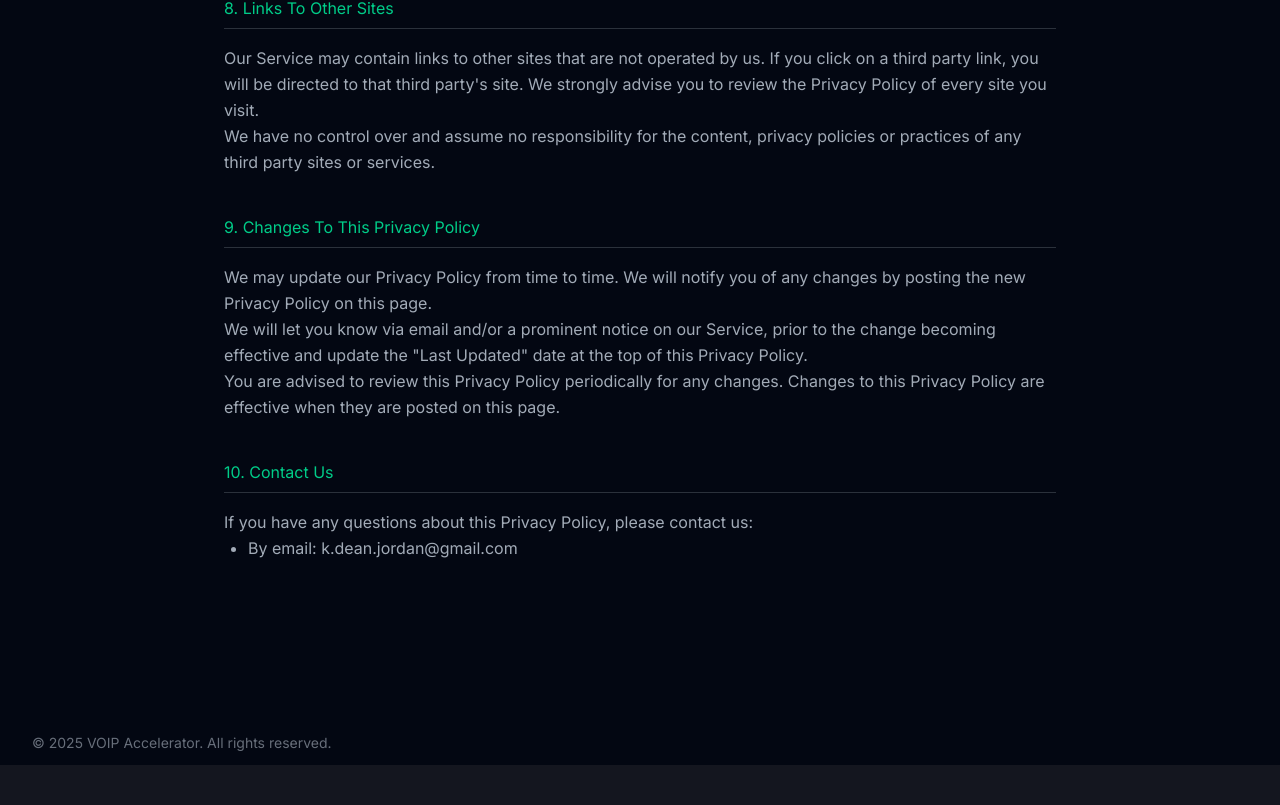
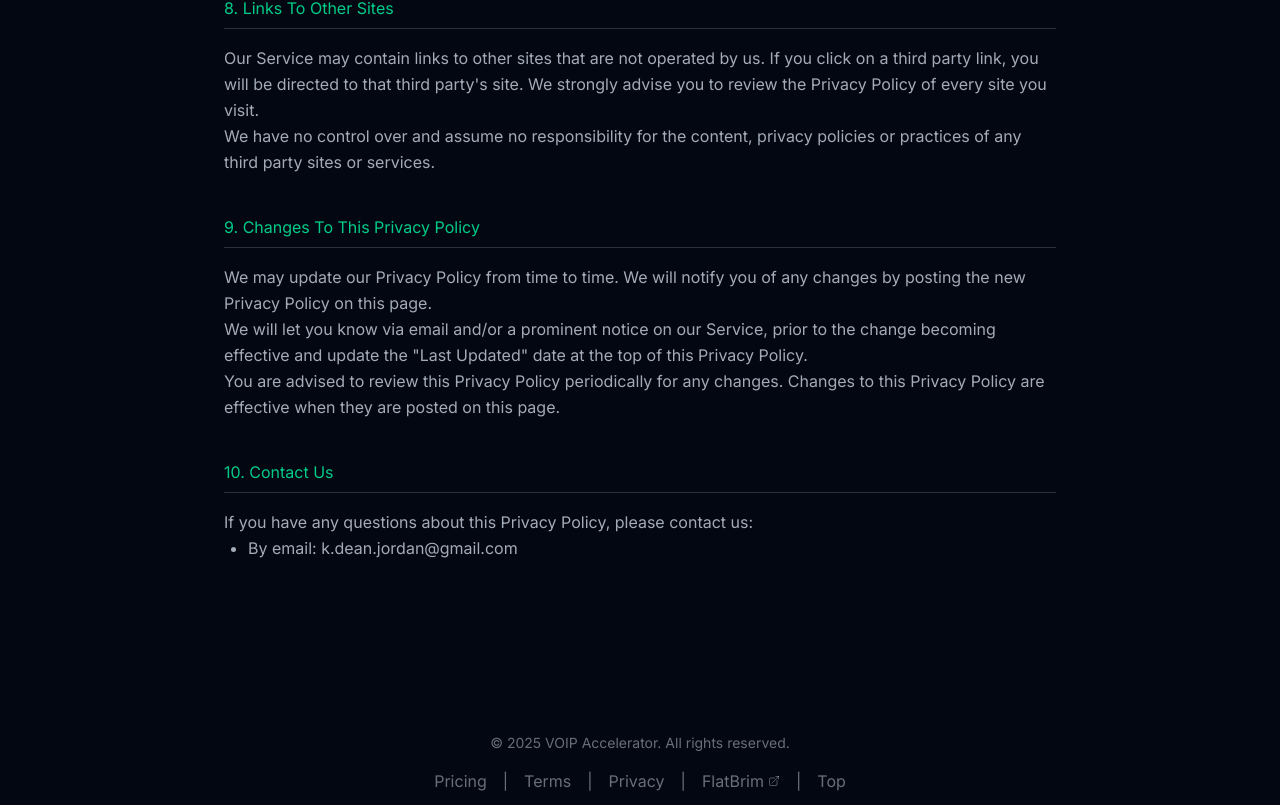
Before and after one commit to kdjordan/voip-accelerator, a Vue app in the folder client/: page /privacy-policy in a window 1280 px wide. Shown: the part 4155-4960 px from the top of the page. Before the commit the page ends 4920 px from the top, so only its background shows below. Built offline with nearby package versions, Linux system fonts and the light colour scheme.

Commit message:
STYLE: update footer links and improve layout in TheFooter

```diff
--- a/client/src/components/shared/TheFooter.vue
+++ b/client/src/components/shared/TheFooter.vue
@@ -1,49 +1,47 @@
 <template>
   <footer class="text-muted-foreground py-3 text-sizeSm text-foreground">
-    <div class="">
-      <div class="mt-12 pl-8 text-fbWhite/50 text-sm">
+    <div class="flex flex-col items-center justify-center">
+      <div class="mt-12 text-fbWhite/50 text-sm">
         &copy; {{ new Date().getFullYear() }} VOIP Accelerator. All rights reserved.
       </div>
-      <!-- <div class="flex items-center justify-start space-x-4">
-        <RouterLink
-          to="#"
-          class="hover:text-foreground/50 transition-colors"
-        >
+      <div class="flex items-center justify-start space-x-4 mt-4 text-fbWhite/50">
+        <RouterLink to="#pricing" class="hover:text-fbWhite/90 transition-colors">
           Pricing
         </RouterLink>
-        <span class="text-foreground/50">|</span>
-        <RouterLink to="#" class="hover:text-foreground/50 transition-colors">
-          Enterprise
+        <span class="text-fbWhite/50">|</span>
+        <RouterLink
+          to="/terms-and-conditions"
+          class="hover:text-fbWhite/90 transition-colors"
+          target="_blank"
+        >
+          Terms
         </RouterLink>
-        <span class="text-foreground/50">|</span>
-        <RouterLink to="#" class="hover:text-foreground/50 transition-colors">
-          FAQ
-        </RouterLink>
-        <span class="text-foreground/50">|</span>
+        <span class="text-fbWhite/50">|</span>
         <RouterLink
-          to="#"
-          class="hover:text-foreground/50 transition-colors"
-        >
-          Legal
-        </RouterLink>
-        <span class="text-foreground/50">|</span>
-        <RouterLink
-          to="#"
-          class="hover:text-foreground/50 transition-colors"
+          to="/privacy-policy"
+          class="hover:text-fbWhite/90 transition-colors"
+          target="_blank"
         >
           Privacy
         </RouterLink>
-        <span class="text-foreground/50">|</span>
+        <span class="text-fbWhite/50">|</span>
         <a
-          href="#"
+          href="https://kevinjordan.dev"
           target="_blank"
           rel="noopener noreferrer"
-          class="hover:text-foreground/50 transition-colors flex items-center"
+          class="hover:text-fbWhite/90 transition-colors flex items-center"
         >
           FlatBrim
           <ArrowTopRightOnSquareIcon class="w-3 h-3 ml-1" />
         </a>
-      </div> -->
+        <span class="text-fbWhite/50">|</span>
+         <RouterLink
+          to="#hero"
+          class="hover:text-fbWhite/90 transition-colors"
+        >
+          Top
+        </RouterLink>
+      </div>
     </div>
   </footer>
 </template>
--- a/client/src/pages/HomeView.vue
+++ b/client/src/pages/HomeView.vue
@@ -5,6 +5,7 @@
     <!-- Added pt-0 to section as inner components now handle padding -->
     <section
       class="mt-4 rounded-3xl mx-4 pb-32 pt-0 bg-gradient-to-br from-accent/80 via-accent/30 to-fbBlack relative overflow-hidden"
+      id="hero"
     >
       <!-- Mobile Navigation (shows on mobile, positioned inside) -->
       <MarketingMobileNav :items="marketingNavigationItems" class="md:hidden" />
```
